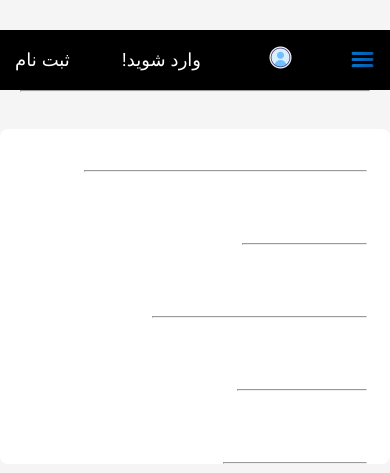
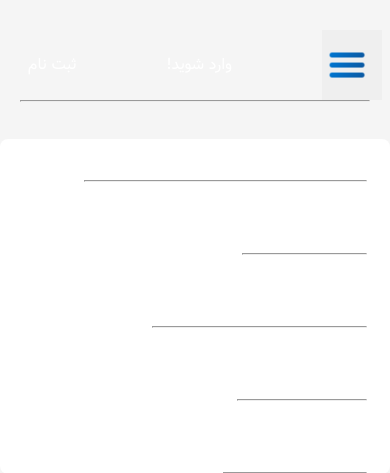
Before and after one commit to Hasan-XS/techmajidi.com, a Django app: page /clothings/ in a window 390 px wide. Shown: the part 45-518 px from the top of the page. Run offline with Django 4.2, Linux system fonts and the light colour scheme; data that the repository does not hold is empty.

Commit message:
Fixed bug in navbar mobile

```diff
--- a/static/css/style.css
+++ b/static/css/style.css
@@ -1634,25 +1634,25 @@ a {
 
 
 
-
-
+.ul-navbar-mobile{
+  display: flex;
+  list-style: none;
+}
 
 
 .dropdown-mobile {
-  background-color: #000;
   position: relative;
   display: none;
   width: 100%;
+  align-items: center;
   /* برای سازگاری با موبایل */
 }
 
 .dropdown-btn-mobile {
-  background-color: #ffffff00;
   color: white;
   padding: 14px;
   font-size: 16px;
   border: none;
-  width: 100%;
   /* دکمه 100٪ عرض */
   text-align: right;
   cursor: pointer;
@@ -1662,11 +1662,11 @@ a {
   align-items: center;
 }
 
-.dropdown-btn-mobile .icon {
+/* .dropdown-btn-mobile .icon {
   margin-left: 10px;
   transition: transform 0.3s ease;
   /* انیمیشن چرخش فلش */
-}
+
 
 .dropdown-content-mobile {
   display: none;
@@ -1696,9 +1696,9 @@ a {
 }
 
 /* چرخش آیکون هنگام باز شدن */
-.dropdown-mobile.show .dropdown-btn-mobile .icon {
+/* .dropdown-mobile.show .dropdown-btn-mobile .icon {
   transform: rotate(180deg);
-}
+} */
 
 @media (max-width: 768px) {
   .dropdown-mobile {
--- a/templates/base.html
+++ b/templates/base.html
@@ -14,24 +14,43 @@
     <img src="{% static 'files/ads1.gif' %}" alt="" />
   </header>
 
-  <div class="dropdown-mobile" id="dropdownMenu">
-    <button class="dropdown-btn-mobile" onclick="toggleDropdown()">
-      <img class="icon-nav" src="{% static 'files/icon/icons8-menu-48.png' %}" alt="profile" />
-      <span class="icon"> <img class="icon-nav" src="{% static 'files/icon/icons8-test-account-100.png' %}"
-          alt="profile" />
-      </span> <!-- آیکون فلش -->
-      {% if user.is_authenticated %}
-      <a href="/account/profile/">
+  <div style="background-color: rgba(255, 255, 255, 0);" class="dropdown-mobile" id="dropdownMenu">
+    <div style="display: flex; align-items: center;">
 
-        <img class="icon-nav" src="{% static 'files/icon/icons8-test-account-100.png' %}" alt="profile" />
+      <button style="width: 60px; margin-right: 8px;" class="dropdown-btn-mobile" onclick="toggleDropdown()">
+        <img style="max-width: 40px;" class="icon-nav" src="{% static 'files/icon/icons8-menu-48.png' %}" alt="profile" />
+      </button>
 
-      </a>
-      {% else %}
-      <a href="{% url 'login' %}">وارد شوید!</a>
-      <a href="{% url 'register' %}">ثبت نام</a>
-      {% endif %}
+      <section class="login-profile">
+        {% if user.is_authenticated %}
+        <a href="/account/profile/" style="margin-right: 270px;">
+          <img style="max-width: 40px; margin-top: 2px;" class="icon-nav" src="{% static 'files/icon/icons8-test-account-100.png' %}" alt="profile" />
+        </a>
+        {% else %}
+        <ul class="ul-navbar-mobile" style="display: flex;">
+          <li style="list-style: none;">
+            <a style="margin: 90px;" href="{% url 'login' %}">وارد شوید!</a>
+          </li>
+          <li style="list-style: none;">
+            <a href="{% url 'register' %}">ثبت نام</a>
+          </li>
+        </ul>
+        {% endif %}
 
-    </button>
+
+      </section>
+    </div>
+
+
+
+
+
+
+
+
+
+
+
     <div class="dropdown-content-mobile">
       <a href="/">صفحه اصلی</a>
       <a href="{% url 'clothings' %}">لباس ها</a>
@@ -45,7 +64,7 @@
   </div>
 
 
-  <div class="navbar">
+  <!-- <div class="navbar">
     <div class="dropdown">
       <button class="dropbtn">
         <img class="icon-nav" src="{% static 'files/icon/icons8-menu-48.png' %}" alt="profile" />
@@ -72,7 +91,7 @@
     <a href="{% url 'login' %}">وارد شوید!</a>
     <a href="{% url 'register' %}">ثبت نام</a>
     {% endif %}
-  </div>
+  </div> -->
 
   <nav class="nav-bar">
     <ul>
```
